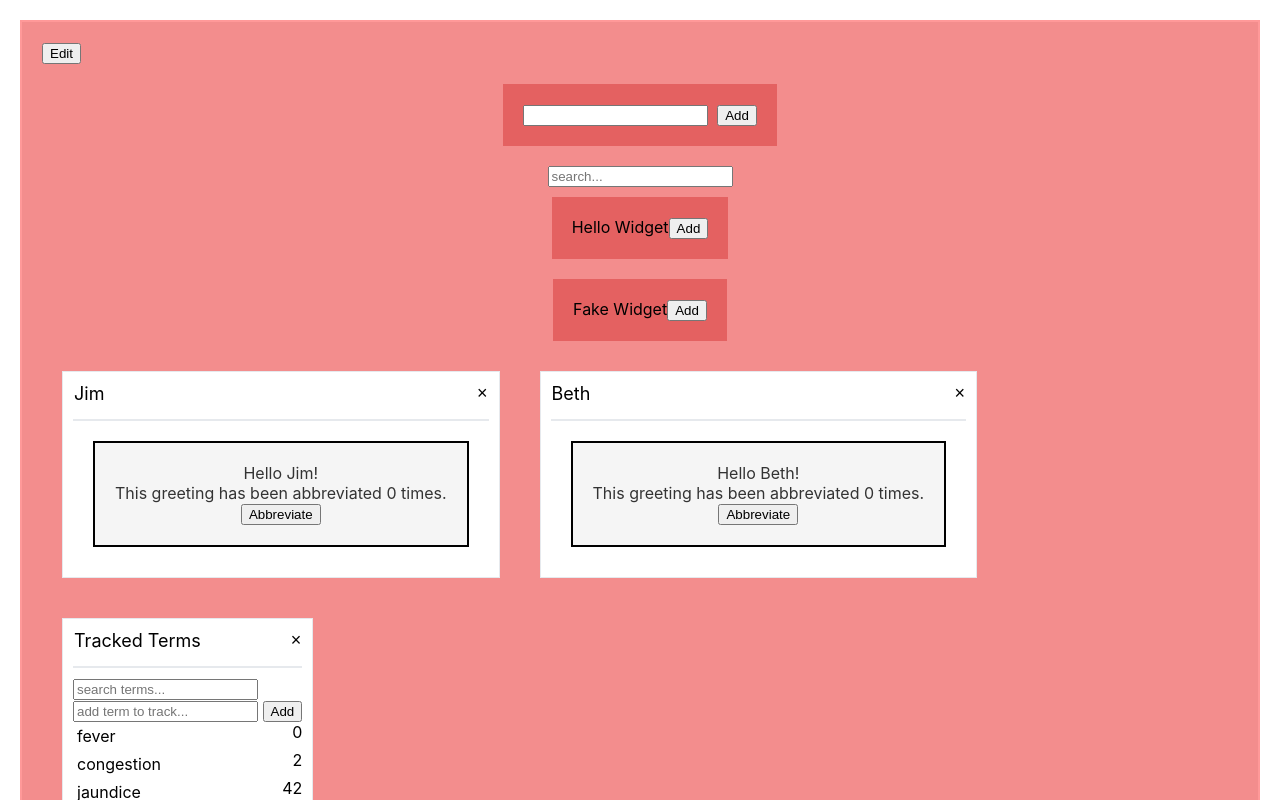
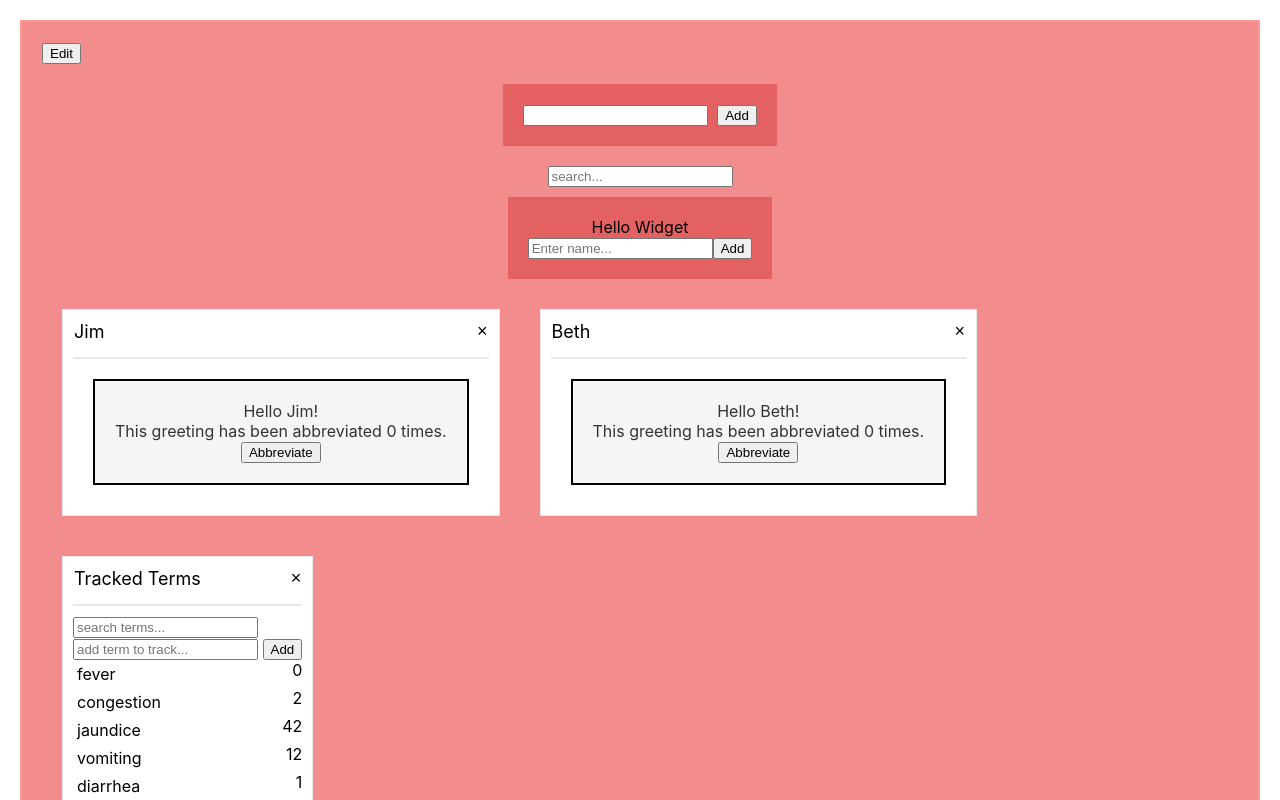
Before and after one commit to dsmcclain/react-sandbox, a React (Create React App) app: page / in a window 1280 px wide. Both pictures are taken after a click on the button "Edit". Shown: the top 800 px of the page. Built offline with nearby package versions, Linux system fonts and the light colour scheme.

Commit message:
refactor add-widget, make it so you can add a name when you add a hello widget

```diff
--- a/src/AddWidget.js
+++ b/src/AddWidget.js
@@ -4,31 +4,29 @@ import './AddWidget.css';
 class AddWidget extends Component {
     constructor(props) {
         super(props);
-        this.state = { widgetChoice: ''};
+        this.state = {
+            name: "",
+        };
 
-        this.selectWidget = this.selectWidget.bind(this);
-        this.addWidget = this.addWidget.bind(this);
+        this.addHello = this.addHello.bind(this);
     }
 
-    addWidget() {
-        this.props.addWidget(this.state.widgetChoice);
+    addHello() {
+        this.props.addPeople(this.state.name);
     }
 
-    selectWidget(e) {
-        this.setState({ widgetChoice: e.target.value});
-        this.addWidget();
+    onChange = e => {
+        this.setState({ name: e.target.value });
     }
 
     render() {
         return (
-            this.props.widgetTypes.map(widgetType => (
             <div className="add-widget">
-                    <span>{widgetType}</span>
+                    <div>Hello Widget</div>
+                    <input placeholder="Enter name..." onChange={this.onChange} />
                     <button className='add-widget-button'
-                            value={widgetType}
-                            onClick={this.addWidget}>Add</button>
+                            onClick={this.addHello}>Add</button>
             </div>
-            ))
         );
     }
 }
--- a/src/DashboardLayout.js
+++ b/src/DashboardLayout.js
@@ -89,7 +89,7 @@ class DashboardLayout extends Component {
                 <input placeholder="search..." onChange={this.onChange} />
                 {this.state.editable && <AddWidget
                                          widgetTypes = {this.state.widgetTypes}
-                                         addWidget={this.addWidget}
+                                         addPeople={this.addPeople}
                                          />}
                 <div className="widget-rows">
                     {
```
